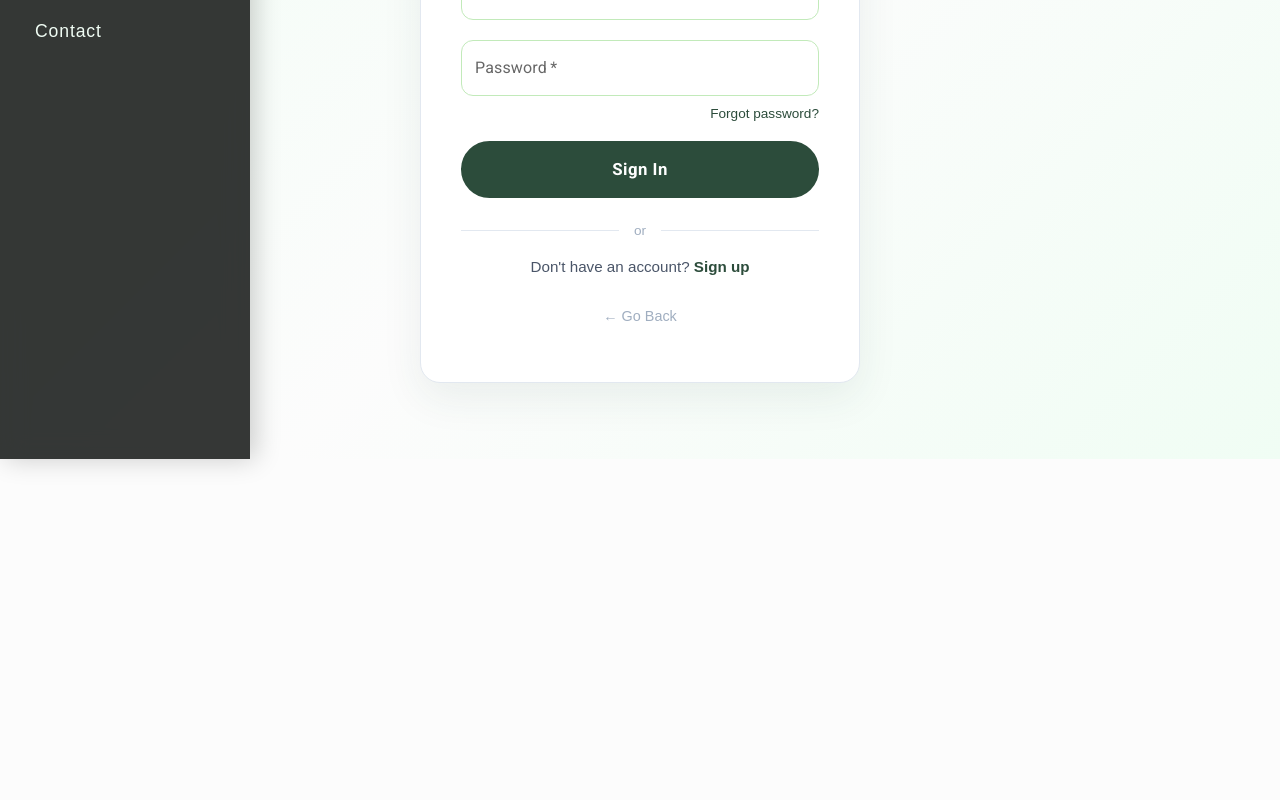
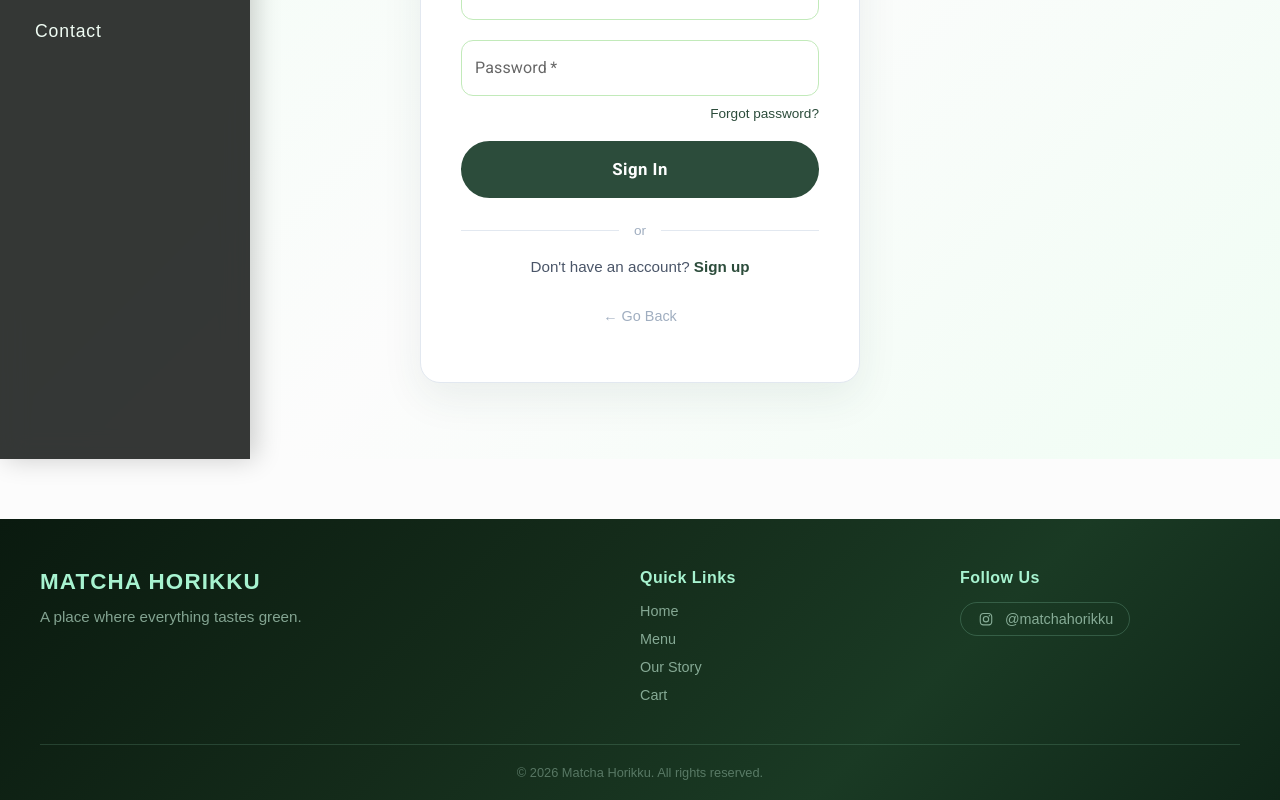
Before and after one commit to hadiafyouni/matcha-web, a React (Vite) app: page /signin in a window 1280 px wide. Shown: the part 341-1141 px from the top of the page. Before the commit the page ends 800 px from the top, so only its background shows below. Built offline with nearby package versions, Linux system fonts and the light colour scheme.

Commit message:
added the footer component

```diff
--- a/src/App/App.jsx
+++ b/src/App/App.jsx
@@ -9,6 +9,7 @@ import ProductDetail from "../ProductDetail/ProductDetail";
 import OurStory from "../OurStory/OurStory";
 import Cart from "../Cart/Cart";
 import SignIn from "../SignIn/SignIn";
+import Footer from "../Footer/Footer";
 import { CartProvider } from "../context/CartContext";
 
 export default function App() {
@@ -40,6 +41,7 @@ export default function App() {
             <Route path="/cart" element={<Cart />} />
             <Route path="/signin" element={<SignIn />} />
           </Routes>
+          <Footer />
         </main>
       </BrowserRouter>
     </CartProvider>
--- /dev/null
+++ b/src/Footer/Footer.css
@@ -0,0 +1,110 @@
+.footer {
+    background: linear-gradient(135deg, #0a1a0f 0%, #142b1a 40%, #1a3a24 70%, #0f2618 100%);
+    color: #d1fae5;
+    padding: 50px 20px 0;
+    margin-top: 60px;
+}
+
+.footer-content {
+    max-width: 1200px;
+    margin: 0 auto;
+    display: grid;
+    grid-template-columns: 2fr 1fr 1fr;
+    gap: 40px;
+    padding-bottom: 40px;
+    border-bottom: 1px solid rgba(167, 243, 208, 0.15);
+}
+
+/* Brand */
+.footer-brand h2 {
+    font-size: 1.4rem;
+    color: #a7f3d0;
+    margin: 0 0 10px;
+    letter-spacing: 0.05em;
+    text-transform: uppercase;
+}
+
+.footer-brand p {
+    color: rgba(209, 250, 229, 0.6);
+    font-size: 0.95rem;
+    line-height: 1.6;
+    margin: 0;
+}
+
+/* Links */
+.footer-links h3,
+.footer-social h3 {
+    font-size: 1rem;
+    color: #a7f3d0;
+    margin: 0 0 15px;
+    letter-spacing: 0.03em;
+}
+
+.footer-links ul {
+    list-style: none;
+    margin: 0;
+    padding: 0;
+    display: flex;
+    flex-direction: column;
+    gap: 10px;
+}
+
+.footer-links a {
+    color: rgba(209, 250, 229, 0.6);
+    text-decoration: none;
+    font-size: 0.9rem;
+    transition: color 0.3s ease;
+}
+
+.footer-links a:hover {
+    color: #a7f3d0;
+}
+
+/* Social */
+.footer-social-link {
+    display: inline-flex;
+    align-items: center;
+    gap: 10px;
+    color: rgba(209, 250, 229, 0.6);
+    text-decoration: none;
+    font-size: 0.9rem;
+    padding: 8px 16px;
+    border: 1px solid rgba(167, 243, 208, 0.2);
+    border-radius: 20px;
+    transition: all 0.3s ease;
+}
+
+.footer-social-link:hover {
+    color: #a7f3d0;
+    border-color: rgba(167, 243, 208, 0.4);
+    background: rgba(167, 243, 208, 0.08);
+}
+
+/* Bottom */
+.footer-bottom {
+    text-align: center;
+    padding: 20px 0;
+}
+
+.footer-bottom p {
+    margin: 0;
+    color: rgba(209, 250, 229, 0.35);
+    font-size: 0.8rem;
+}
+
+/* Responsive */
+@media (max-width: 768px) {
+    .footer-content {
+        grid-template-columns: 1fr;
+        gap: 30px;
+        text-align: center;
+    }
+
+    .footer-links ul {
+        align-items: center;
+    }
+
+    .footer-social-link {
+        justify-content: center;
+    }
+}
--- /dev/null
+++ b/src/Footer/Footer.jsx
@@ -0,0 +1,46 @@
+import { Link } from 'react-router-dom';
+import { FontAwesomeIcon } from '@fortawesome/react-fontawesome';
+import { faInstagram } from '@fortawesome/free-brands-svg-icons';
+import './Footer.css';
+
+export default function Footer() {
+    return (
+        <footer className="footer">
+            <div className="footer-content">
+
+                <div className="footer-brand">
+                    <h2>Matcha Horikku</h2>
+                    <p>A place where everything tastes green.</p>
+                </div>
+
+                <div className="footer-links">
+                    <h3>Quick Links</h3>
+                    <ul>
+                        <li><Link to="/">Home</Link></li>
+                        <li><Link to="/menu">Menu</Link></li>
+                        <li><Link to="/story">Our Story</Link></li>
+                        <li><Link to="/cart">Cart</Link></li>
+                    </ul>
+                </div>
+
+                <div className="footer-social">
+                    <h3>Follow Us</h3>
+                    <a
+                        href="https://www.instagram.com/matchahorikku/"
+                        target="_blank"
+                        rel="noopener noreferrer"
+                        className="footer-social-link"
+                    >
+                        <FontAwesomeIcon icon={faInstagram} />
+                        @matchahorikku
+                    </a>
+                </div>
+
+            </div>
+
+            <div className="footer-bottom">
+                <p>&copy; {new Date().getFullYear()} Matcha Horikku. All rights reserved.</p>
+            </div>
+        </footer>
+    );
+}
--- a/src/Home/TopProducts/ProductCard.jsx
+++ b/src/Home/TopProducts/ProductCard.jsx
@@ -1,7 +1,19 @@
+import { useState } from 'react';
 import { Link } from 'react-router-dom';
+import { useCart } from '../../context/CartContext';
+import Toast from '../../components/Toast';
 import './ProductCard.css';
 
 export default function ProductCard({ id, image, name, price, description, from }) {
+    const { addToCart } = useCart();
+    const [toastOpen, setToastOpen] = useState(false);
+
+    function handleAddToCart(e) {
+        e.preventDefault(); // Prevent the Link from navigating
+        addToCart({ id, image, name, price, desc: description });
+        setToastOpen(true);
+    }
+
     return (
         <Link to={`/menu/${id}`} state={{ from: from || "menu" }} className="product-card-link">
             <div className="product-card">
@@ -13,10 +25,17 @@ export default function ProductCard({ id, image, name, price, description, from
                     <p className="product-desc">{description}</p>
                     <div className="product-footer">
                         <span className="product-price">{price}</span>
-                        <button className="add-to-cart-btn">Add to Cart</button>
+                        <button className="add-to-cart-btn" onClick={handleAddToCart}>
+                            Add to Cart
+                        </button>
                     </div>
                 </div>
             </div>
+            <Toast
+                open={toastOpen}
+                onClose={() => setToastOpen(false)}
+                message={`${name} added to cart!`}
+            />
         </Link>
     );
 }
```
